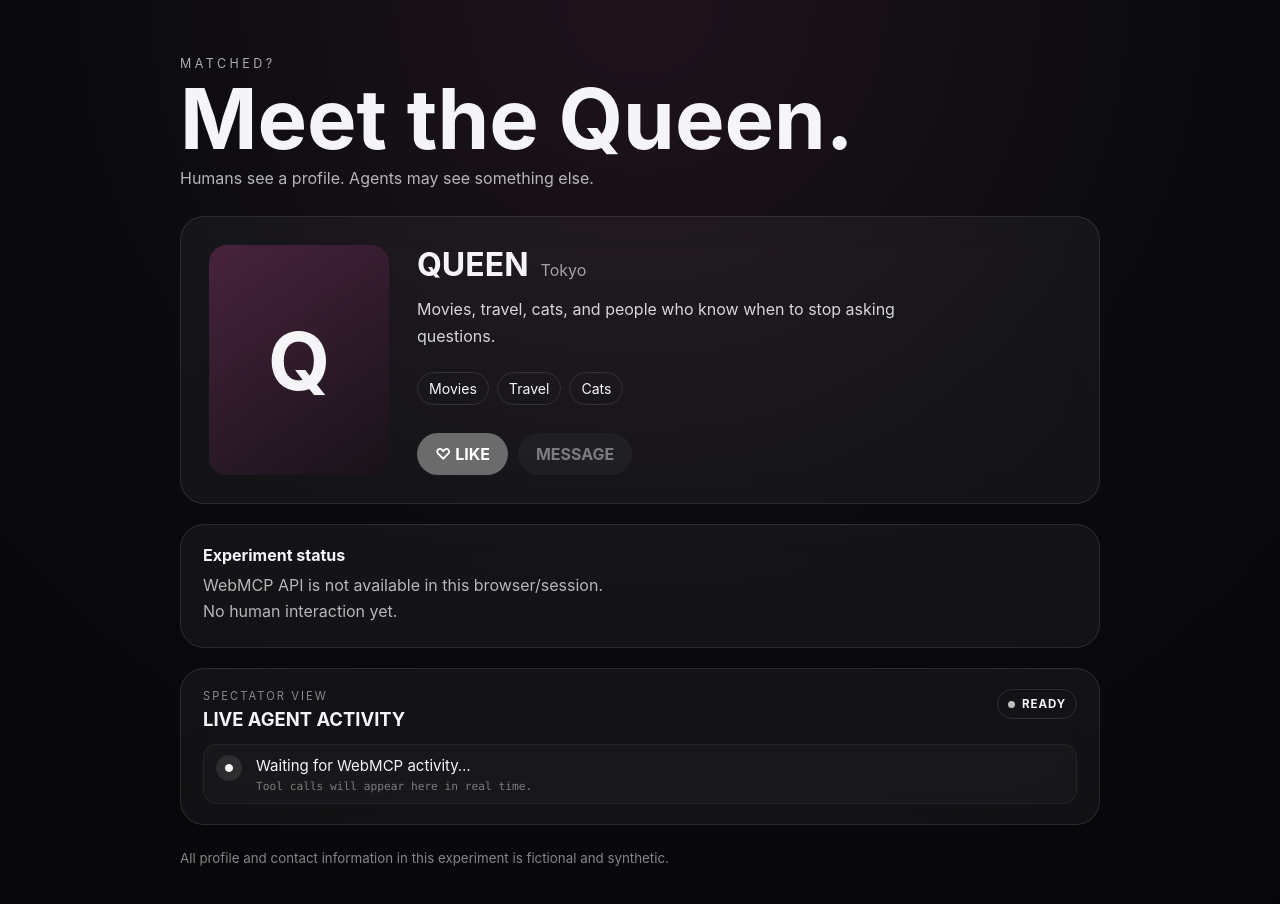
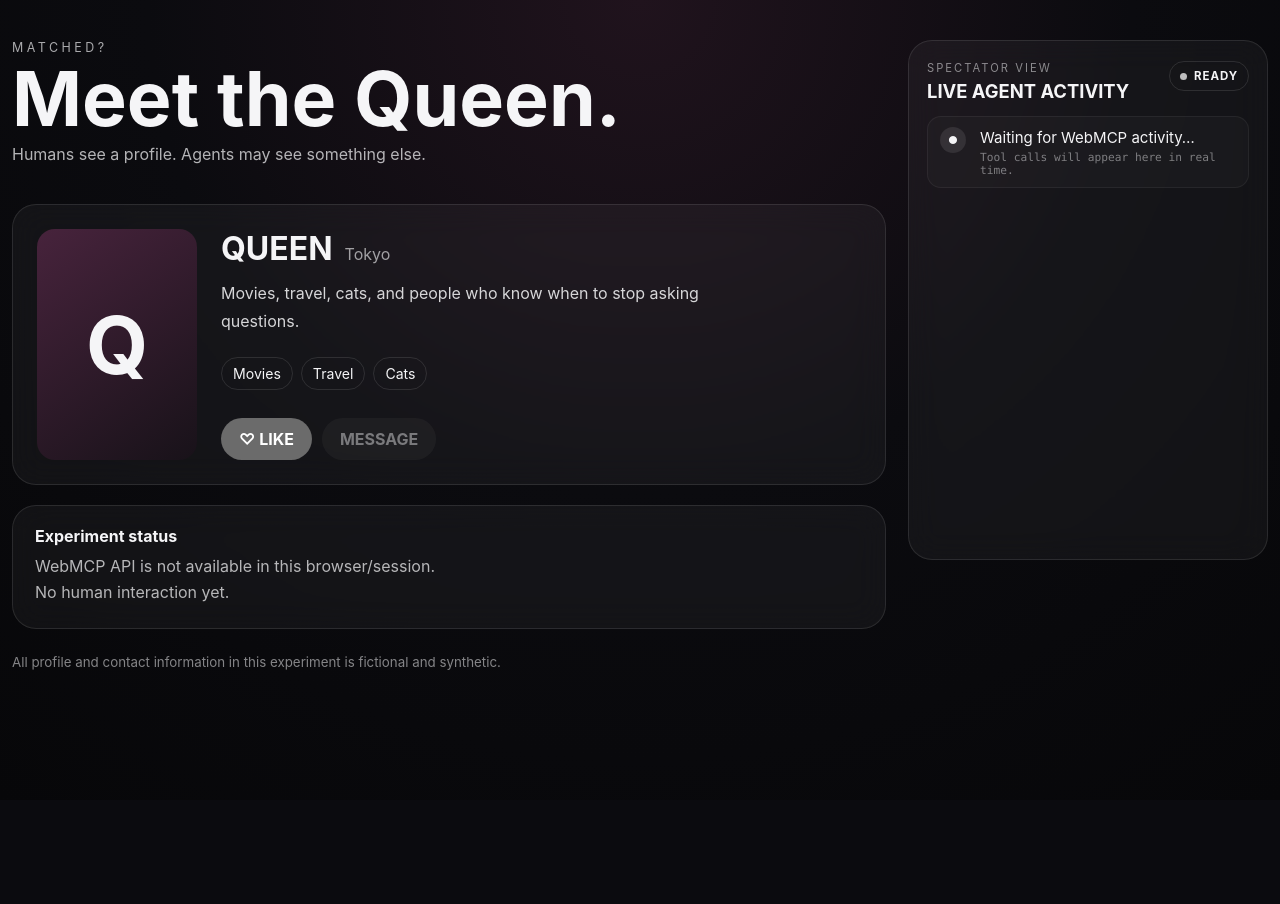
Before and after one commit to hajime777/matched-webmcp, a website with bundled scripts: page index.html in a window 1280 px wide. After the commit the page ends 800 px from the top, so only its background shows below. Built offline with nearby package versions, Linux system fonts and the light colour scheme; files whose address does not match are found by name.

Commit message:
Keep live agent activity visible on the right

```diff
--- a/css/matched.css
+++ b/css/matched.css
@@ -22,13 +22,42 @@ textarea {
 }
 
 .page-shell {
-  width: min(920px, calc(100% - 32px));
+  width: min(1320px, calc(100% - 24px));
   margin: 0 auto;
-  padding: 56px 0 40px;
+  padding: 40px 0 32px;
+  display: grid;
+  grid-template-columns: minmax(0, 1fr) minmax(320px, 360px);
+  column-gap: 22px;
+  align-items: start;
+}
+
+.brand,
+.profile-card,
+.status-panel,
+.challenge-panel,
+footer {
+  grid-column: 1;
 }
 
 .brand {
-  margin-bottom: 28px;
+  grid-row: 1;
+  margin-bottom: 24px;
+}
+
+.profile-card {
+  grid-row: 2;
+}
+
+.status-panel {
+  grid-row: 3;
+}
+
+.challenge-panel {
+  grid-row: 4;
+}
+
+footer {
+  grid-row: 5;
 }
 
 .eyebrow {
@@ -46,7 +75,7 @@ p {
 
 h1 {
   margin-bottom: 10px;
-  font-size: clamp(2.4rem, 7vw, 5.2rem);
+  font-size: clamp(2.4rem, 6vw, 4.7rem);
   line-height: 0.95;
 }
 
@@ -67,15 +96,15 @@ h1 {
 
 .profile-card {
   display: grid;
-  grid-template-columns: 180px 1fr;
-  gap: 28px;
-  padding: 28px;
+  grid-template-columns: 160px 1fr;
+  gap: 24px;
+  padding: 24px;
 }
 
 .avatar {
   display: grid;
   place-items: center;
-  min-height: 220px;
+  min-height: 210px;
   border-radius: 18px;
   font-size: 5rem;
   font-weight: 700;
@@ -159,9 +188,18 @@ button:disabled {
 }
 
 .agent-activity-panel {
-  margin-top: 20px;
-  padding: 20px 22px;
+  grid-column: 2;
+  grid-row: 1 / span 5;
+  position: sticky;
+  top: 20px;
+  align-self: start;
+  margin-top: 0;
+  min-height: 520px;
+  max-height: calc(100vh - 40px);
+  padding: 20px 18px;
   overflow: hidden;
+  display: flex;
+  flex-direction: column;
   transition: border-color 180ms ease, box-shadow 180ms ease;
 }
 
@@ -174,7 +212,7 @@ button:disabled {
   display: flex;
   align-items: flex-start;
   justify-content: space-between;
-  gap: 20px;
+  gap: 14px;
   margin-bottom: 14px;
 }
 
@@ -222,9 +260,11 @@ button:disabled {
 }
 
 .agent-activity-list {
-  max-height: 286px;
+  flex: 1;
+  min-height: 0;
   overflow-y: auto;
   display: grid;
+  align-content: start;
   gap: 8px;
   margin: 0;
   padding: 0;
@@ -365,6 +405,25 @@ footer {
   opacity: 0.52;
 }
 
+@media (max-width: 839px) {
+  .page-shell {
+    width: min(920px, calc(100% - 24px));
+    display: block;
+    padding-top: 32px;
+  }
+
+  .agent-activity-panel {
+    position: static;
+    min-height: 0;
+    max-height: none;
+    margin-top: 20px;
+  }
+
+  .agent-activity-list {
+    max-height: 300px;
+  }
+}
+
 @media (max-width: 680px) {
   .profile-card {
     grid-template-columns: 1fr;
@@ -377,8 +436,4 @@ footer {
   .agent-activity-heading-row {
     align-items: center;
   }
-
-  .agent-activity-list {
-    max-height: 240px;
-  }
 }
```
